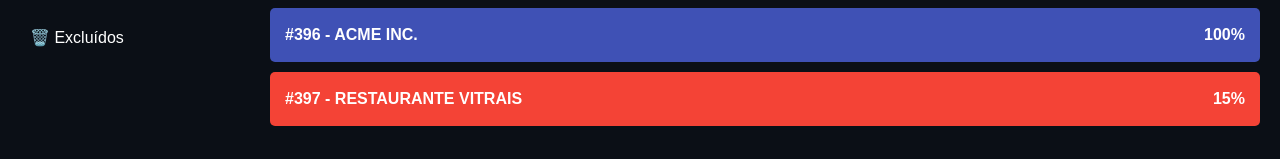
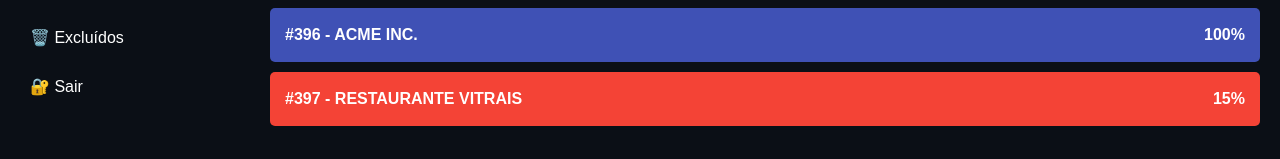
Before and after one commit to EricIkeda1/Temperlights, a React (Vite) app: page /pedidos in a window 1280 px wide. Shown: the part 356-515 px from the top of the page. Built offline with nearby package versions, Linux system fonts and the light colour scheme.

Commit message:
Correção

```diff
--- a/src/components/Dashboard.jsx
+++ b/src/components/Dashboard.jsx
@@ -38,6 +38,7 @@
           <Link to="#">⚙️ Configurações</Link>
           <Link to="#">🔐 Permissões</Link>
           <Link to="#">🗑️ Excluídos</Link>
+          <Link to="/home">🔐 Sair</Link>
         </nav>
       </aside>
 
--- a/src/components/Orders.jsx
+++ b/src/components/Orders.jsx
@@ -24,6 +24,8 @@
           <Link to="#">⚙️ Configurações</Link>
           <Link to="#">🔐 Permissões</Link>
           <Link to="#">🗑️ Excluídos</Link>
+          <Link to="/home">🔐 Sair</Link>
+
         </nav>
       </aside>
 
```
